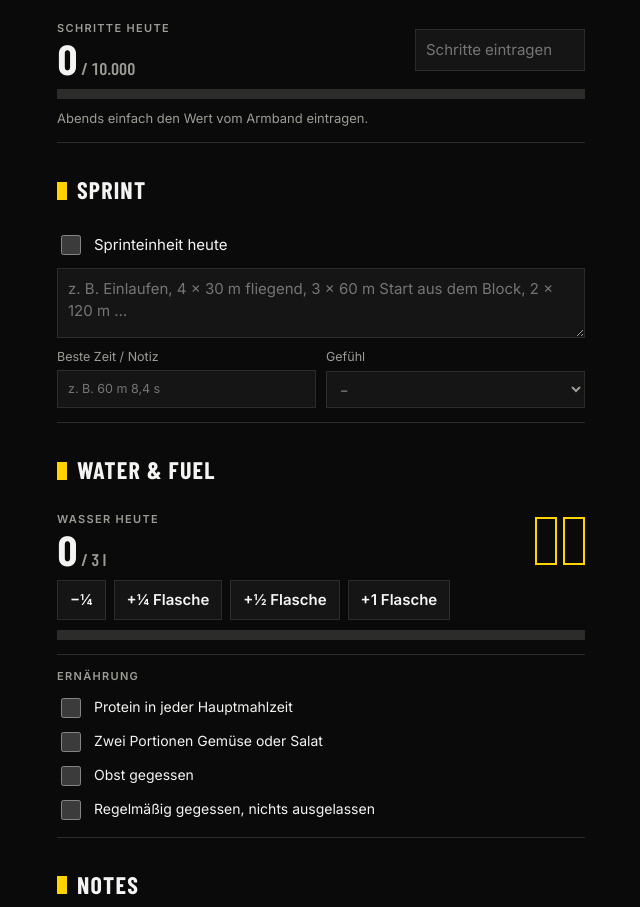
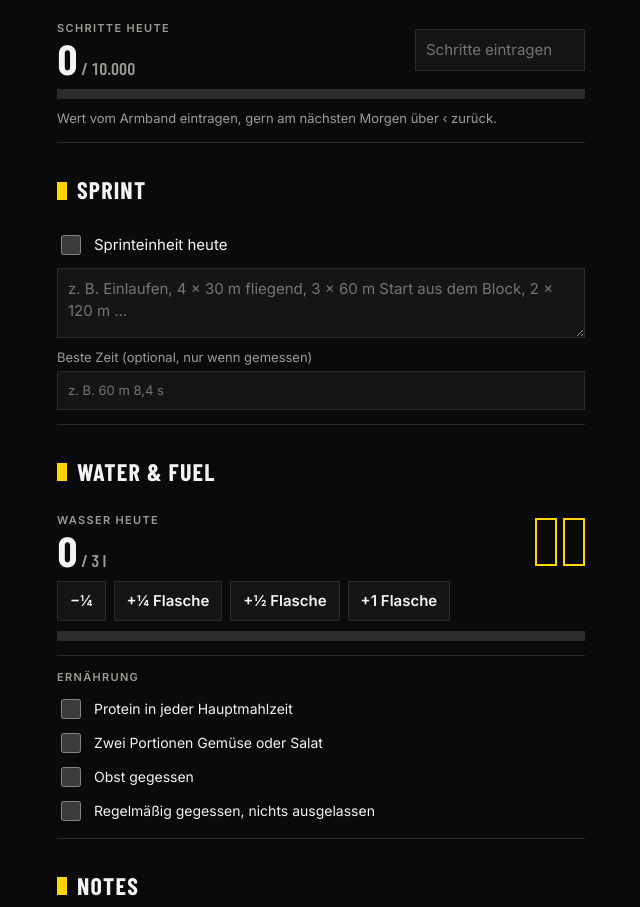
Before and after one commit to eirini-leoforio/eirini-leoforio.github.io, a plain HTML site: page reset/index.html in a window 1280 px wide. Shown: the part 2154-3061 px from the top of the page, without its empty margins (319-959 px from the left). Drawn offline with nearby package versions, Linux system fonts and the light colour scheme; a web font is replaced by a local one.

Commit message:
Reset: drop sprint feeling rating, mark best time as optional
Co-Authored-By: Claude Opus 5.5 <noreply@anthropic.com>
Claude-Session: https://claude.ai/code/session_01FhU4YWQEeFtXHEjQqZAxbP

```diff
--- a/reset/index.html
+++ b/reset/index.html
@@ -424,13 +424,12 @@ function viewToday(){
     <div class="spread"><div><div class="eyebrow">Schritte heute</div><div class="bigcount">${(dd.steps||0).toLocaleString("de-DE")}<small> / ${st.stepsGoal.toLocaleString("de-DE")}</small></div></div>
       <input id="stepsIn" type="number" inputmode="numeric" min="0" step="1" placeholder="Schritte eintragen" value="${dd.steps||""}" style="width:170px"></div>
     <div class="bar"><b style="width:${Math.min(100,(dd.steps||0)/st.stepsGoal*100)}%"></b></div>
-    <div class="muted small">${stWeek.length?`Ø diese Woche ${stAvg.toLocaleString("de-DE")} Schritte an ${stWeek.length} Tag${stWeek.length>1?"en":""}`:"Abends einfach den Wert vom Armband eintragen."}</div>
+    <div class="muted small">${stWeek.length?`Ø diese Woche ${stAvg.toLocaleString("de-DE")} Schritte an ${stWeek.length} Tag${stWeek.length>1?"en":""}`:"Wert vom Armband eintragen, gern am nächsten Morgen über ‹ zurück."}</div>
   </div>`;
   h+=`<h2>Sprint</h2><div class="tracker">
     <label class="checks"><span style="display:flex;gap:10px;align-items:center"><input type="checkbox" id="sprintDone" ${dd.sprint.done?"checked":""}> Sprinteinheit heute</span></label>
     <textarea id="sprintText" placeholder="z. B. Einlaufen, 4 × 30 m fliegend, 3 × 60 m Start aus dem Block, 2 × 120 m …">${esc(dd.sprint.text)}</textarea>
-    <div class="form"><label>Beste Zeit / Notiz<input id="sprintBest" value="${esc(dd.sprint.best)}" placeholder="z. B. 60 m 8,4 s"></label>
-    <label>Gefühl<select id="sprintFeel"><option value="">–</option>${[1,2,3,4,5].map(n=>`<option ${dd.sprint.feel==n?"selected":""}>${n}</option>`).join("")}</select></label></div>
+    <label class="muted small" style="display:grid;gap:4px">Beste Zeit (optional, nur wenn gemessen)<input id="sprintBest" value="${esc(dd.sprint.best)}" placeholder="z. B. 60 m 8,4 s"></label>
   </div>`;
   // water + food
   const ml=waterMl(dd),goalMl=st.waterL*1000,nb=Math.max(Math.ceil(goalMl/st.bottle),Math.ceil(ml/st.bottle));
@@ -511,7 +510,7 @@ function viewWeek(){
   h+=`<h2>Core levels</h2>`+Object.keys(FAM).map(f=>`<div class="spread" style="padding-block:8px;border-bottom:1px solid var(--line)"><div style="min-width:0"><div class="small" style="font-weight:600">${FAM[f].name}</div><div class="muted small">${esc(FAM[f].levels[lvl(f)].n)}</div></div>${ladder(f,lvl(f))}</div>`).join("");
   // sprint log
   const sl=all.filter(k=>S.days[k].sprint?.done||S.days[k].sprint?.text).sort().reverse().slice(0,8);
-  h+=`<h2>Sprint log</h2>`+(sl.length?sl.map(k=>{const s=S.days[k].sprint;const d=fromKey(k);return `<div style="padding-block:10px;border-bottom:1px solid var(--line)"><div class="spread"><b class="small">${WD[d.getDay()]}, ${d.getDate()}.${d.getMonth()+1}.</b><span class="muted small">${esc(s.best||"")}${s.feel?" · Gefühl "+s.feel+"/5":""}</span></div><div class="small" style="white-space:pre-wrap">${esc(s.text||"")}</div></div>`;}).join(""):`<p class="muted small">Noch keine Sprinteinheit eingetragen. Trag sie unter „Heute“ ein, dann erscheint sie hier.</p>`);
+  h+=`<h2>Sprint log</h2>`+(sl.length?sl.map(k=>{const s=S.days[k].sprint;const d=fromKey(k);return `<div style="padding-block:10px;border-bottom:1px solid var(--line)"><div class="spread"><b class="small">${WD[d.getDay()]}, ${d.getDate()}.${d.getMonth()+1}.</b><span class="muted small">${esc(s.best||"")}</span></div><div class="small" style="white-space:pre-wrap">${esc(s.text||"")}</div></div>`;}).join(""):`<p class="muted small">Noch keine Sprinteinheit eingetragen. Trag sie unter „Heute“ ein, dann erscheint sie hier.</p>`);
   return h;
 }
 function cleanShare(){let n=0,c=0;Object.values(S.days).forEach(d=>Object.values(d.core||{}).forEach(x=>{if(x.rating&&x.rating!=="")n++;if(x.rating==="sauber")c++;}));return n?Math.round(c/n*100)+" %":"–";}
@@ -690,7 +689,7 @@ function bind(){
   const nb=$("#noBar");if(nb)nb.onclick=()=>{const d=day();d.noBar=!d.noBar;saveDay();render();};
   document.querySelectorAll("[data-food]").forEach(c=>c.onchange=()=>{const d=day();d.food[c.dataset.food]=c.checked;saveDay();});
   const sd=$("#sprintDone");if(sd)sd.onchange=()=>{day().sprint.done=sd.checked;saveDay();};
-  [["#sprintText","text"],["#sprintBest","best"],["#sprintFeel","feel"]].forEach(([s,f])=>{const el=$(s);if(el)el.oninput=()=>{const d=day();d.sprint[f]=el.value;if(f==="text"&&el.value&&!d.sprint.done){d.sprint.done=true;$("#sprintDone").checked=true;}saveDay();};});
+  [["#sprintText","text"],["#sprintBest","best"]].forEach(([s,f])=>{const el=$(s);if(el)el.oninput=()=>{const d=day();d.sprint[f]=el.value;if(f==="text"&&el.value&&!d.sprint.done){d.sprint.done=true;$("#sprintDone").checked=true;}saveDay();};});
   const nt=$("#note");if(nt)nt.oninput=()=>{day().note=nt.value;saveDay();};
   // checks
   const nc=$("#newCheck");if(nc)nc.onclick=()=>{editCheck=key(new Date());render();$("#checkForm")?.scrollIntoView({behavior:"smooth"});};
--- a/reset/sw.js
+++ b/reset/sw.js
@@ -1,5 +1,5 @@
 // Offline support for Reset: the app shell is cached, pages try the network first so updates arrive.
-const CACHE = "reset-v6";
+const CACHE = "reset-v7";
 const SHELL = ["./", "index.html", "manifest.webmanifest",
   "icons/apple-touch-icon.png", "icons/icon-192.png", "icons/icon-512.png", "icons/favicon.png"];
 
```
